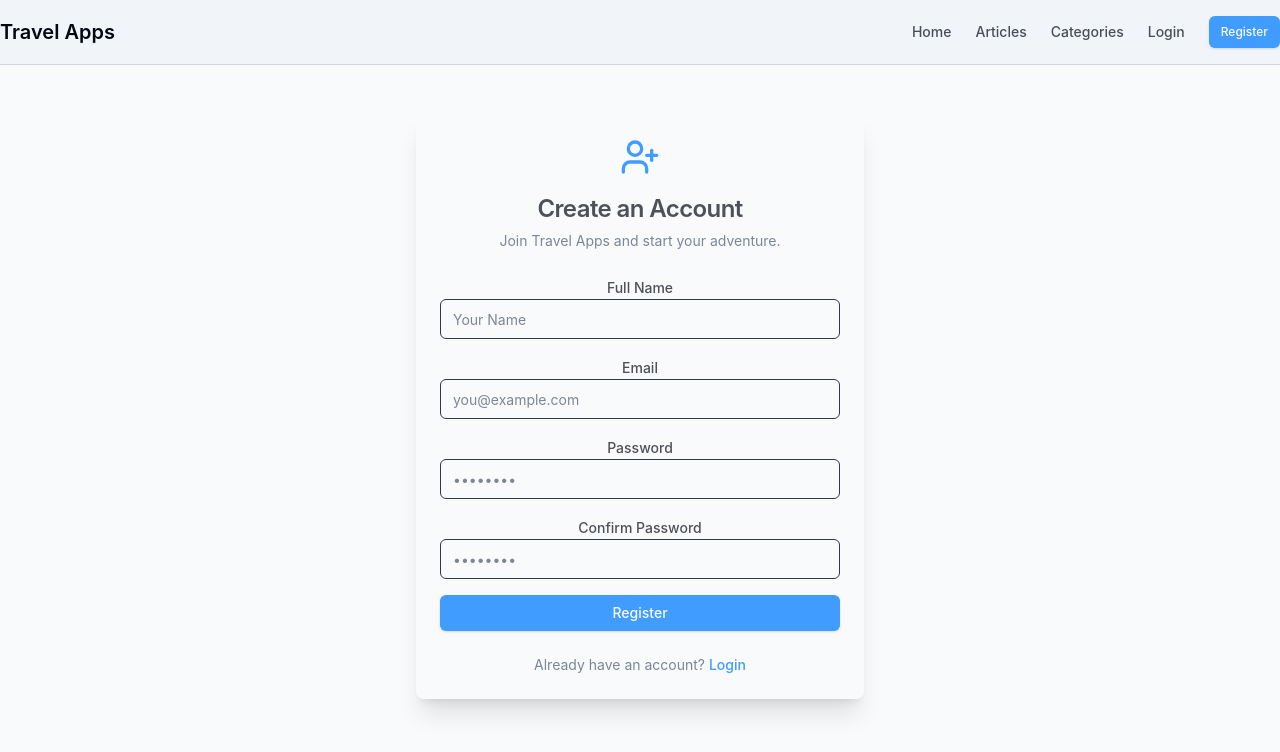
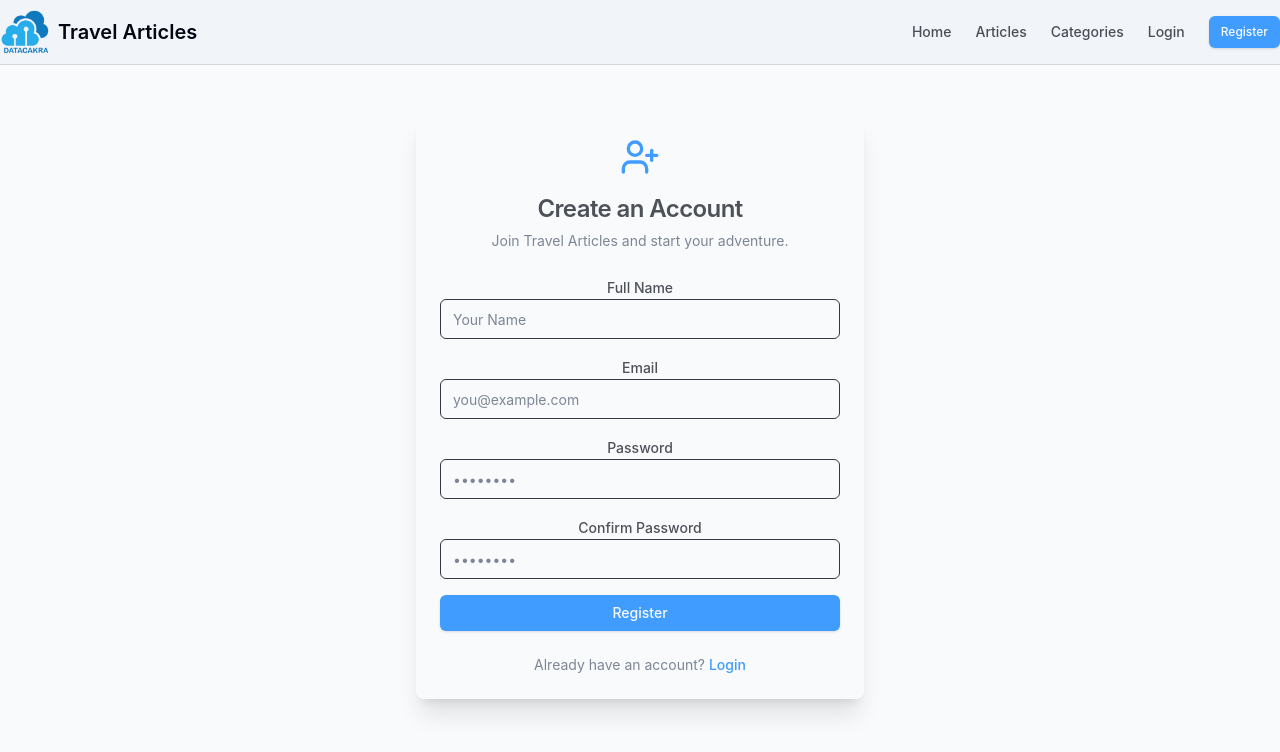
Before and after one commit to fadhildwia/test-datacakra, a React (Vite) app: page /register in a window 1280 px wide. Shown: the top 752 px of the page. Built offline with nearby package versions, Linux system fonts and the light colour scheme; no server answers.

Commit message:
feat: update branding from Travel Apps to Travel Articles and add logo

```diff
--- a/index.html
+++ b/index.html
@@ -2,9 +2,9 @@
 <html lang="en">
   <head>
     <meta charset="UTF-8" />
-    <link rel="icon" type="image/svg+xml" href="/vite.svg" />
+    <link rel="icon" type="image/svg+xml" href="/datacakra.png" />
     <meta name="viewport" content="width=device-width, initial-scale=1.0" />
-    <title>Travel Apps</title>
+    <title>Travel Articles</title>
   </head>
   <body>
     <div id="root"></div>
--- a/src/components/Navbar.tsx
+++ b/src/components/Navbar.tsx
@@ -100,8 +100,9 @@ export const Navbar = () => {
     <header className="sticky top-0 z-50 w-full border-b flex items-center justify-center border-border px-6 sm:px-0 bg-background-foreground/90">
       <div className="container flex h-16 items-center justify-between">
         <Link to="/" className="flex items-center gap-2">
+          <img src="/datacakra.png" alt="logo" width={50} />
           <span className="text-xl text-primary-foreground font-semibold">
-            Travel Apps
+            Travel Articles
           </span>
         </Link>
 
--- a/src/pages/Index.tsx
+++ b/src/pages/Index.tsx
@@ -19,7 +19,7 @@ export const Index = () => {
           </h1>
           <p className="text-lg md:text-xl mb-8 max-w-2xl mx-auto">
             Explore breathtaking destinations, create unforgettable memories,
-            and let Travel Apps be your guide.
+            and let Travel Articles be your guide.
           </p>
           <Button
             size="lg"
@@ -35,7 +35,7 @@ export const Index = () => {
 
       <section className="py-16 bg-foreground">
         <h2 className="text-3xl font-poppins font-semibold text-center mb-12">
-          Why Choose Travel Apps?
+          Why Choose Travel Articles?
         </h2>
         <div className="grid md:grid-cols-3 gap-8 text-center">
           <div className="p-6">
--- a/src/pages/RegisterPage.tsx
+++ b/src/pages/RegisterPage.tsx
@@ -55,7 +55,7 @@ const RegisterPage = () => {
           <CardHeader className="text-center">
             <UserPlus className="mx-auto h-10 w-10 text-primary mb-4" />
             <CardTitle className="text-2xl">Create an Account</CardTitle>
-            <CardDescription>Join Travel Apps and start your adventure.</CardDescription>
+            <CardDescription>Join Travel Articles and start your adventure.</CardDescription>
           </CardHeader>
           <CardContent>
             <form onSubmit={handleRegister} className="space-y-4">
```
Also changed, not shown: public/datacakra.png (added).
